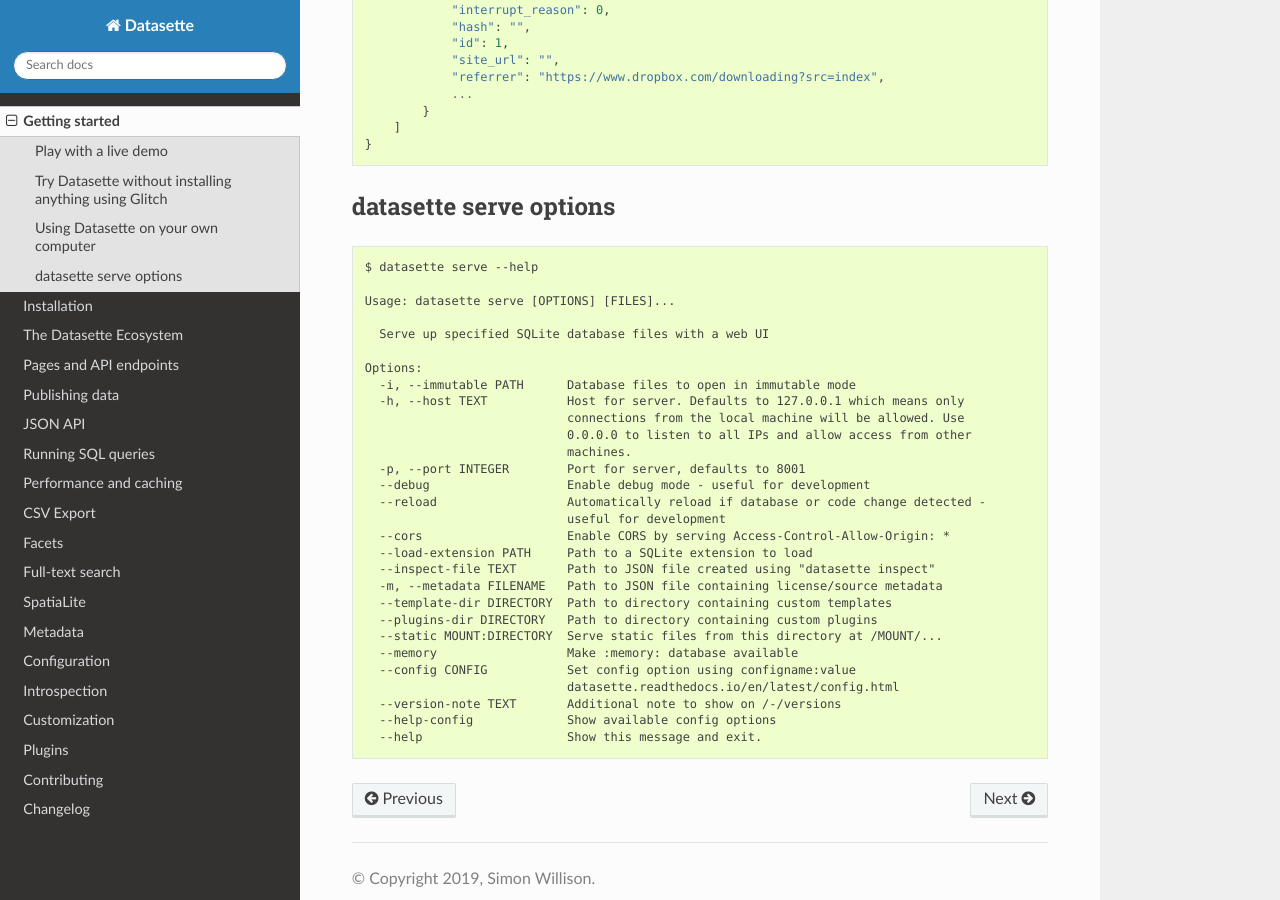
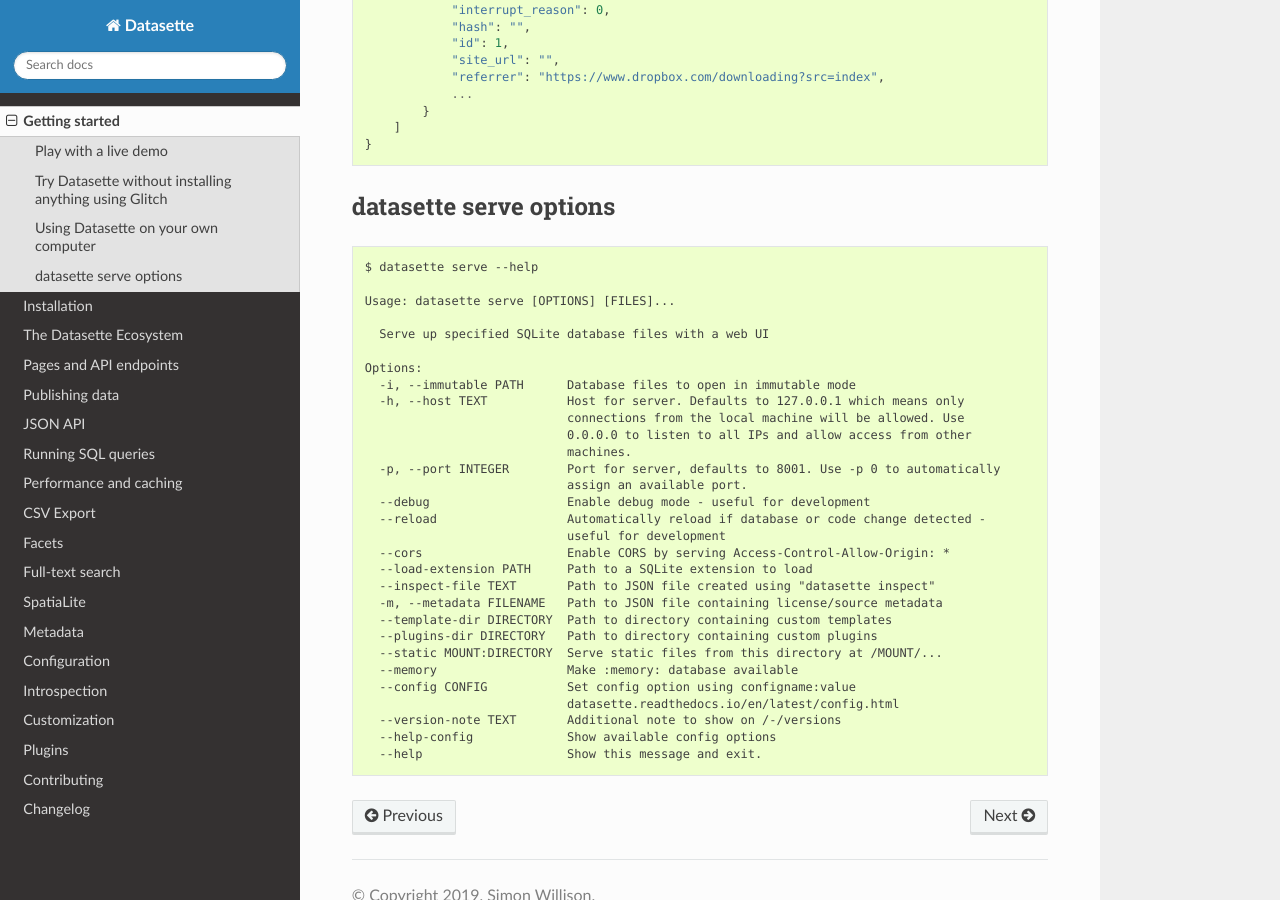
Before and after one commit to simonw/datasette, a Sphinx documentation site: the page built from docs/getting_started.rst, in a window 1280 px wide and 900 px high, scrolled down 2774 px. Built offline with Sphinx 7.4.7 and the Read the Docs theme 2.0.0, drawn with Linux system fonts in a browser that asks for light colours.

Commit message:
Documentation for --port=0

```diff
--- a/docs/datasette-serve-help.txt
+++ b/docs/datasette-serve-help.txt
@@ -10,7 +10,8 @@
                             connections from the local machine will be allowed. Use
                             0.0.0.0 to listen to all IPs and allow access from other
                             machines.
-  -p, --port INTEGER        Port for server, defaults to 8001
+  -p, --port INTEGER        Port for server, defaults to 8001. Use -p 0 to automatically
+                            assign an available port.
   --debug                   Enable debug mode - useful for development
   --reload                  Automatically reload if database or code change detected -
                             useful for development
```
Also changed, not shown: 1 other file.
